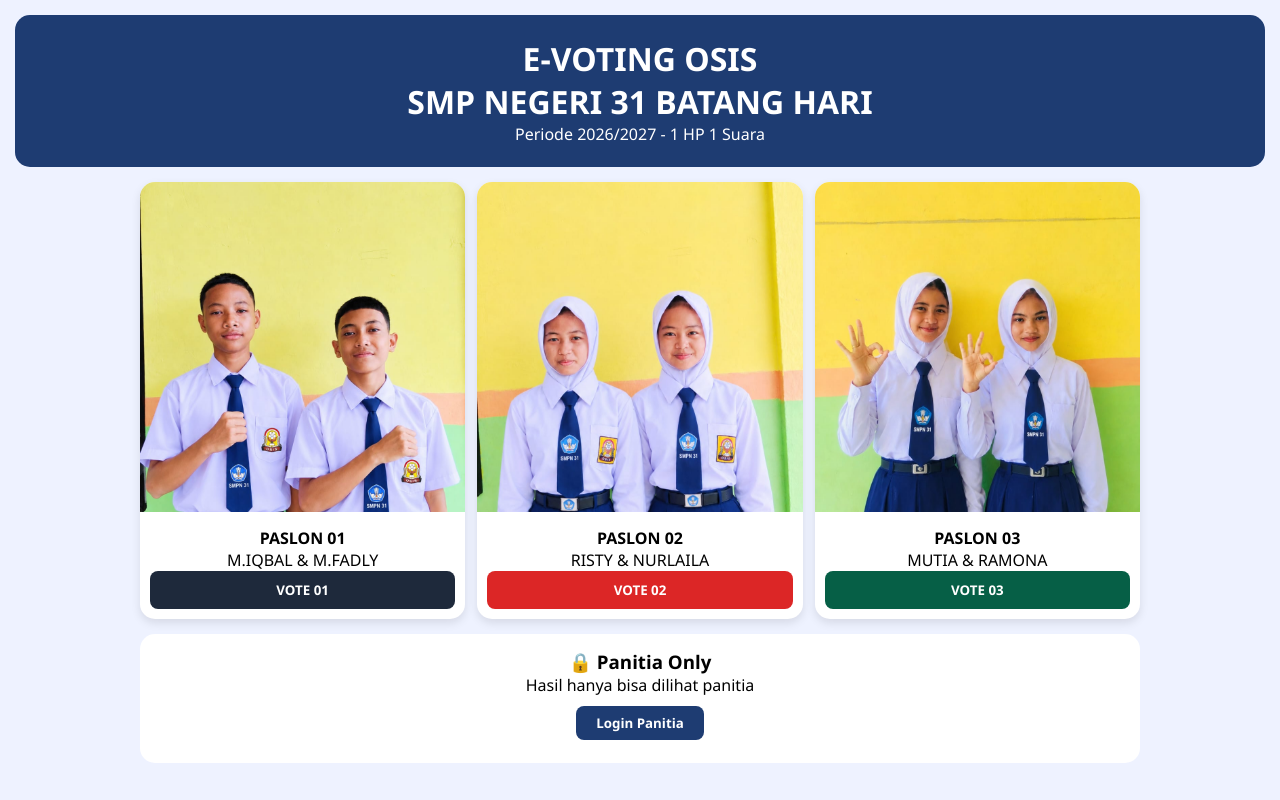
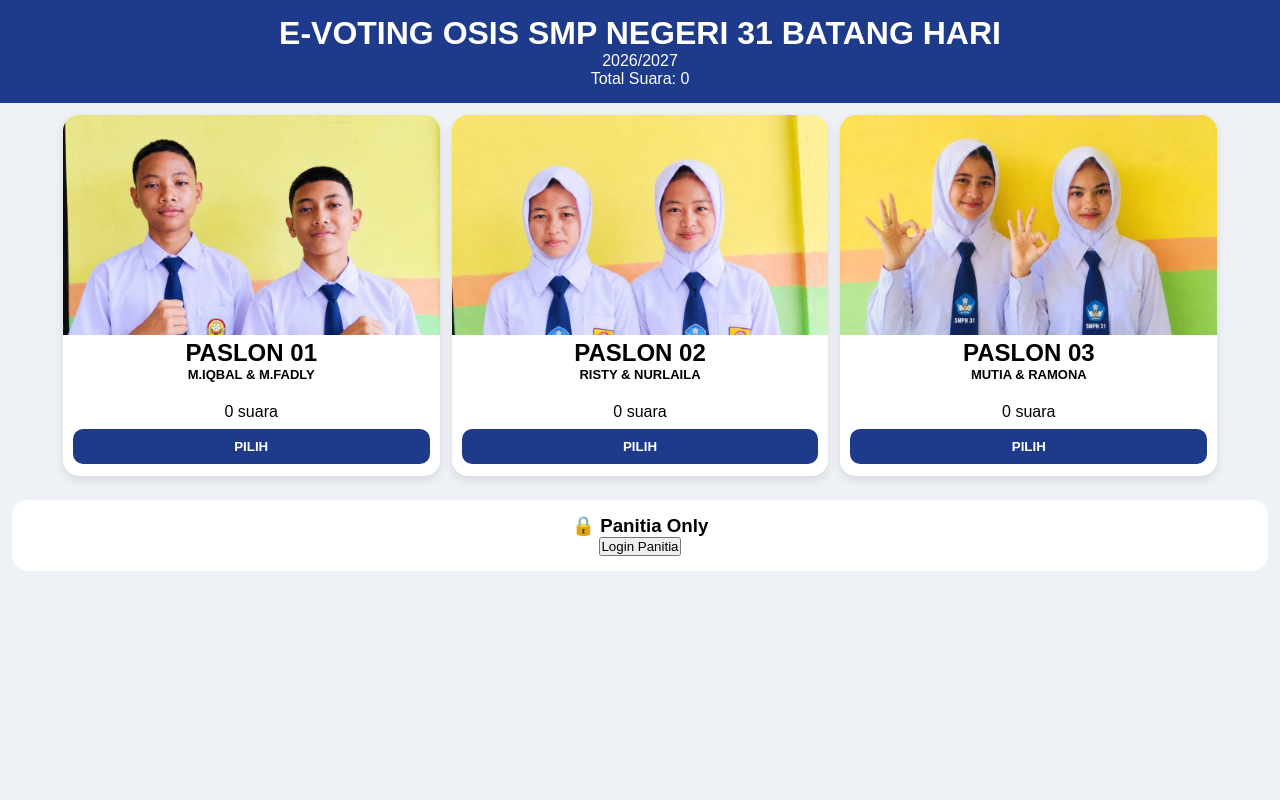
Before and after one commit to Metriadi/e---voting---osis, a plain HTML site: page index.html in a window 1280 px wide. Drawn offline with Linux system fonts and the light colour scheme.

Commit message:
Update index.html

```diff
--- a/index.html
+++ b/index.html
@@ -3,88 +3,78 @@
 <head>
 <meta charset="UTF-8">
 <meta name="viewport" content="width=device-width, initial-scale=1.0">
-<title>E-VOTING OSIS SMP NEGERI 31 BATANG HARI 2026/2027</title>
+<title>E-Voting OSIS SMPN 31 Batang Hari</title>
 <style>
-*{margin:0;padding:0;box-sizing:border-box;font-family:'Segoe UI',sans-serif}
-body{background:#eef2ff;padding:15px}
-.header{background:#1e3c72;color:white;text-align:center;padding:22px;border-radius:15px;margin-bottom:15px}
-.grid{max-width:1000px;margin:auto;display:grid;grid-template-columns:repeat(3,1fr);gap:12px}
-.card{background:white;border-radius:15px;overflow:hidden;box-shadow:0 4px 10px rgba(0,0,0,.1);text-align:center}
-.card img{width:100%;height:330px;object-fit:cover}
-.info{padding:10px}
-.btn{width:100%;padding:10px;border:none;border-radius:8px;color:white;font-weight:bold;cursor:pointer}
-.btn:disabled{background:#94a3b8!important}
-.result{max-width:1000px;margin:15px auto;background:white;padding:15px;border-radius:15px;text-align:center;display:none}
-.bar{height:18px;background:#e2e8f0;border-radius:9px;margin:5px 0}
-.fill{height:100%;background:#1e3c72;border-radius:9px}
-.login{max-width:1000px;margin:15px auto;background:white;padding:15px;border-radius:15px;text-align:center}
+*{margin:0;padding:0;box-sizing:border-box;font-family:Arial}
+body{background:#eef2f7}
+.header{background:#1e3a8a;color:white;padding:15px;text-align:center}
+.container{display:flex;gap:12px;padding:12px;justify-content:center}
+.card{background:white;border-radius:16px;overflow:hidden;width:30%;min-width:120px;box-shadow:0 4px 10px rgba(0,0,0,0.1);text-align:center}
+.card img{width:100%;height:220px;object-fit:cover;background:#fef08a}
+.card p{font-size:13px;font-weight:bold;min-height:36px}
+.btn{margin:8px 10px 12px;background:#1e3a8a;color:white;border:none;padding:10px;width:calc(100% - 20px);border-radius:10px;font-weight:bold}
+.btn:disabled{background:#94a3b8}
+.panitia{background:white;margin:12px;border-radius:16px;padding:15px;text-align:center}
+.next-btn{background:#16a34a !important;font-size:16px;padding:12px 25px !important}
 </style>
 </head>
 <body>
-<div class="header"><h1>E-VOTING OSIS<br>SMP NEGERI 31 BATANG HARI</h1><p>Periode 2026/2027 - 1 HP 1 Suara</p></div>
-<div class="grid">
-<div class="card"><img src="calon01.jpeg"><div class="info"><b>PASLON 01</b><br>M.IQBAL & M.FADLY<br><button id="b0" class="btn" style="background:#1e293b" onclick="vote(0)">VOTE 01</button></div></div>
-<div class="card"><img src="calon02.jpeg"><div class="info"><b>PASLON 02</b><br>RISTY & NURLAILA<br><button id="b1" class="btn" style="background:#dc2626" onclick="vote(1)">VOTE 02</button></div></div>
-<div class="card"><img src="calon03.jpeg"><div class="info"><b>PASLON 03</b><br>MUTIA & RAMONA<br><button id="b2" class="btn" style="background:#065f46" onclick="vote(2)">VOTE 03</button></div></div>
+<div class="header">
+<h1>E-VOTING OSIS SMP NEGERI 31 BATANG HARI</h1>
+<p>2026/2027</p>
+<p id="totalInfo">Total Suara: 0</p>
 </div>
-
-<div class="login" id="loginBox">
+<div class="container">
+<div class="card"><img src="calon01.jpeg"><h2>PASLON 01</h2><p>M.IQBAL & M.FADLY</p><div id="count01">0 suara</div><button class="btn" id="btn01" onclick="vote(1)">PILIH</button></div>
+<div class="card"><img src="calon02.jpeg"><h2>PASLON 02</h2><p>RISTY & NURLAILA</p><div id="count02">0 suara</div><button class="btn" id="btn02" onclick="vote(2)">PILIH</button></div>
+<div class="card"><img src="calon03.jpeg"><h2>PASLON 03</h2><p>MUTIA & RAMONA</p><div id="count03">0 suara</div><button class="btn" id="btn03" onclick="vote(3)">PILIH</button></div>
+</div>
+<div class="panitia" id="panitiaBox">
+<div id="statusBox"></div>
 <h3>🔒 Panitia Only</h3>
-<p>Hasil hanya bisa dilihat panitia</p>
-<button onclick="panitia()" style="margin-top:10px;padding:8px 20px;background:#1e3c72;color:white;border:none;border-radius:8px;font-weight:bold">Login Panitia</button>
-<p id="pesan" style="color:#dc2626;font-weight:bold;margin-top:8px"></p>
+<button onclick="loginPanitia()">Login Panitia</button>
+<div id="nextVoterBox" style="display:none;margin-top:15px">
+<div style="background:#dcfce7;color:#166534;padding:10px;border-radius:10px;font-weight:bold">✅ Terima kasih! Suara sudah masuk!</div>
+<button class="next-btn" onclick="nextVoter()">➡️ LANJUT PEMILIH BERIKUTNYA</button>
+<p style="font-size:12px;color:#666">Klik untuk pemilih selanjutnya</p>
 </div>
-
-<div class="result" id="resultBox">
-<h3>📊 HASIL LIVE 2026/2027 - KHUSUS PANITIA</h3>
-<div id="hasil"></div>
-<p>Total: <b id="total">0</b> suara</p>
-<button onclick="resetVote()" style="margin-top:10px;padding:6px 12px;background:#ef4444;color:white;border:none;border-radius:5px">Reset Panitia</button>
-<button onclick="logout()" style="margin-top:10px;padding:6px 12px;background:#64748b;color:white;border:none;border-radius:5px">Sembunyikan Lagi</button>
 </div>
-
+<div class="panitia" id="hasilBox" style="display:none">
+<h3>Hasil Sementara</h3>
+<p id="hasil01"></p><p id="hasil02"></p><p id="hasil03"></p><p id="hasilTotal" style="font-weight:bold"></p><br>
+<button onclick="resetNext()">🔄 Reset Untuk Pemilih Berikutnya</button><br><br>
+<button onclick="resetAll()" style="background:#dc2626">🗑️ Reset Semua Jadi 0</button>
+<button onclick="logout()" style="background:#64748b">Keluar</button>
+</div>
 <script>
-const KEY_VOTES='osis31_votes_2026_2027';
-const KEY_VOTED='osis31_voted_2026_2027';
-const PASSWORD='Ismet1993';
-let votes=JSON.parse(localStorage.getItem(KEY_VOTES)||'[0,0,0]');
-let voted=localStorage.getItem(KEY_VOTED);
-function vote(i){
- if(voted){alert('❌ HP INI SUDAH MEMILIH!');return}
- votes[i]++;localStorage.setItem(KEY_VOTES,JSON.stringify(votes));localStorage.setItem(KEY_VOTED,'1');voted='1';
- alert('✅ Terima kasih! Suara PASLON 0'+(i+1)+' berhasil masuk!');render();
+let votes=JSON.parse(localStorage.getItem('osis_votes')||'{"1":0,"2":0,"3":0}');
+let hasVoted=localStorage.getItem('osis_hasVoted')==='true';
+function updateUI(){
+let total=votes[1]+votes[2]+votes[3];
+document.getElementById('totalInfo').innerText='Total Suara: '+total;
+document.getElementById('count01').innerText=votes[1]+' suara';
+document.getElementById('count02').innerText=votes[2]+' suara';
+document.getElementById('count03').innerText=votes[3]+' suara';
+if(hasVoted){
+document.getElementById('btn01').innerText='SUDAH MEMILIH';document.getElementById('btn02').innerText='SUDAH MEMILIH';document.getElementById('btn03').innerText='SUDAH MEMILIH';
+document.getElementById('btn01').disabled=true;document.getElementById('btn02').disabled=true;document.getElementById('btn03').disabled=true;
+document.getElementById('statusBox').innerHTML='<div style="color:#dc2626;font-weight:bold;background:#fee2e2;padding:8px;border-radius:8px;margin-bottom:10px">✅ HP ini sudah memilih - '+total+' total suara</div>';
+document.getElementById('nextVoterBox').style.display='block';
+}else{
+document.getElementById('btn01').innerText='PILIH';document.getElementById('btn02').innerText='PILIH';document.getElementById('btn03').innerText='PILIH';
+document.getElementById('btn01').disabled=false;document.getElementById('btn02').disabled=false;document.getElementById('btn03').disabled=false;
+document.getElementById('statusBox').innerHTML='';document.getElementById('nextVoterBox').style.display='none';
 }
-function render(){
- let t=votes.reduce((a,b)=>a+b,0);
- document.getElementById('total').innerText=t;
- let h='';votes.forEach((v,i)=>{let p=t==0?0:Math.round(v/t*100);h+=`0${i+1}: ${v} suara (${p}%)<div class="bar"><div class="fill" style="width:${p}%"></div></div>`});
- document.getElementById('hasil').innerHTML=h;
- if(voted){
-  document.getElementById('pesan').innerText='✅ HP ini sudah memilih - 2026/2027';
-  document.getElementById('b0').disabled=true;document.getElementById('b1').disabled=true;document.getElementById('b2').disabled=true;
-  document.getElementById('b0').innerText='SUDAH MEMILIH';document.getElementById('b1').innerText='SUDAH MEMILIH';document.getElementById('b2').innerText='SUDAH MEMILIH';
- }
+document.getElementById('hasil01').innerText='PASLON 01: '+votes[1];document.getElementById('hasil02').innerText='PASLON 02: '+votes[2];document.getElementById('hasil03').innerText='PASLON 03: '+votes[3];
+document.getElementById('hasilTotal').innerText='Total: '+total;
 }
-function panitia(){
- let p=prompt('Masukkan Password Panitia:');
- if(p===PASSWORD){
-  document.getElementById('resultBox').style.display='block';
-  document.getElementById('loginBox').style.display='none';
-  render();
- }else if(p!==null){alert('❌ Password Salah!');}
-}
-function logout(){
- document.getElementById('resultBox').style.display='none';
- document.getElementById('loginBox').style.display='block';
-}
-function resetVote(){
- if(confirm('Reset semua suara 2026/2027 jadi 0?')){
-  let cek=prompt('Masukkan password untuk reset:');
-  if(cek===PASSWORD){localStorage.clear();votes=[0,0,0];voted=null;location.reload();}
-  else{alert('Password salah!');}
- }
-}
-render();
+function vote(n){if(hasVoted){alert('Klik Lanjut Pemilih Berikutnya dulu!');return;}votes[n]++;localStorage.setItem('osis_votes',JSON.stringify(votes));localStorage.setItem('osis_hasVoted','true');hasVoted=true;updateUI();alert('Suara PASLON 0'+n+' masuk!');}
+function nextVoter(){localStorage.removeItem('osis_hasVoted');hasVoted=false;updateUI();window.scrollTo(0,0);}
+function resetNext(){nextVoter();document.getElementById('hasilBox').style.display='none';document.getElementById('panitiaBox').style.display='block';}
+function loginPanitia(){let p=prompt('Password Panitia:');if(p==='Ismet1993'){document.getElementById('panitiaBox').style.display='none';document.getElementById('hasilBox').style.display='block';updateUI();}else if(p!==null){alert('Salah!');}}
+function logout(){document.getElementById('hasilBox').style.display='none';document.getElementById('panitiaBox').style.display='block';}
+function resetAll(){if(confirm('Reset semua jadi 0?')){votes={"1":0,"2":0,"3":0};localStorage.setItem('osis_votes',JSON.stringify(votes));localStorage.removeItem('osis_hasVoted');hasVoted=false;updateUI();}}
+updateUI();
 </script>
 </body>
 </html>
```
